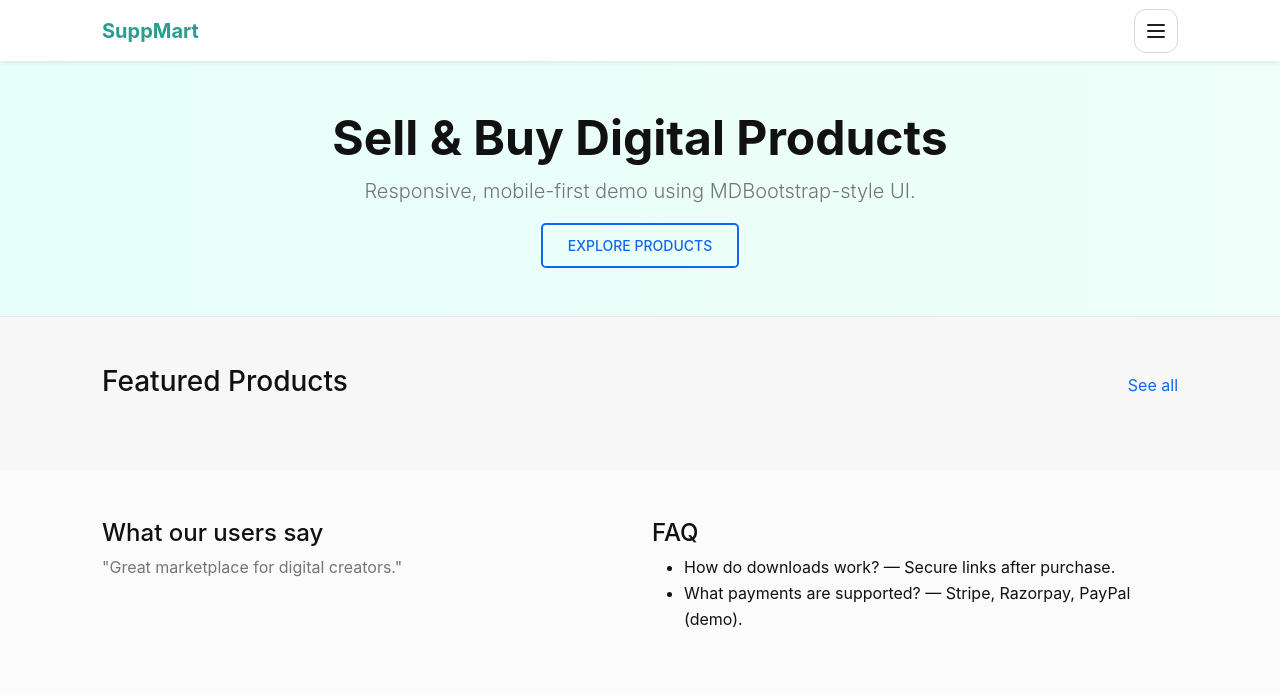
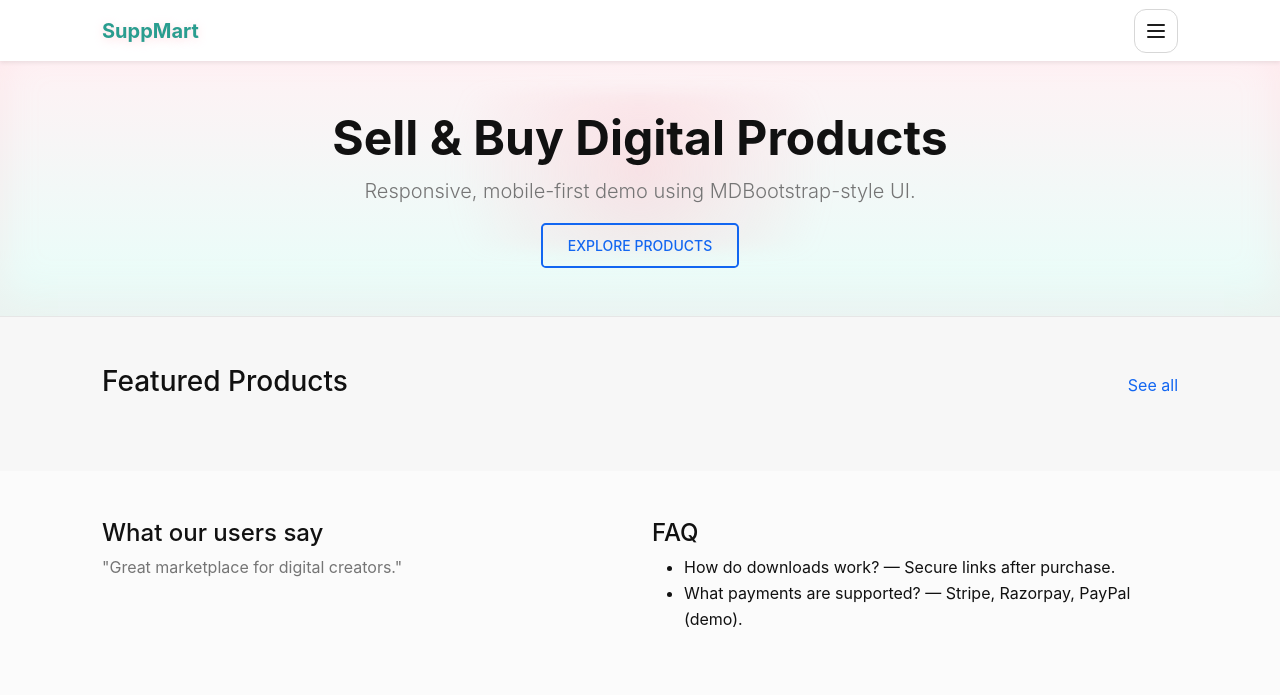
Before and after one commit to sohagmorning/eco-back, a PHP site: page /index.html in a window 1280 px wide. Shown: the top 695 px of the page. Run offline with PHP 8.4, Linux system fonts and the light colour scheme.

Commit message:
Add soft pink hero glow

```diff
--- a/styles.css
+++ b/styles.css
@@ -1,13 +1,16 @@
 :root{--accent:#2a9d8f;--muted:#666}
 *{box-sizing:border-box;font-family:Inter, system-ui, Arial, sans-serif}
 body{margin:0;color:#111;background:#f7f7f7}
-.navbar-brand{color:var(--accent)!important}
+.navbar-brand{color:var(--accent)!important;text-shadow:0 2px 10px rgba(255,182,193,.45)}
 .menu-trigger{width:44px;height:44px;border:1px solid #d7d7d7;border-radius:12px;background:#fff;display:inline-flex;flex-direction:column;justify-content:center;align-items:center;gap:4px;cursor:pointer;padding:0}
 .menu-trigger span{display:block;width:18px;height:2px;background:#1d1d1d;border-radius:999px}
 .site-menu-list .list-group-item{border:0;padding:1rem 1.25rem;font-weight:600}
 .site-menu-list .list-group-item + .list-group-item{border-top:1px solid #f0f0f0}
 .offcanvas{width:min(88vw,320px)}
-.hero{padding:3rem 1rem;text-align:center;background:linear-gradient(90deg,#e6fffa,#f0fff9);border-bottom:1px solid #e6e6e6}
+.hero{padding:3rem 1rem;text-align:center;background:linear-gradient(180deg,rgba(255,241,244,.92),rgba(230,255,250,.95));border-bottom:1px solid #e6e6e6;box-shadow:inset 0 -18px 40px rgba(255,182,193,.18)}
+.hero .container{position:relative}
+.hero .container::before{content:"";position:absolute;inset:-18px auto auto 50%;transform:translateX(-50%);width:min(520px,92vw);height:160px;background:radial-gradient(circle,rgba(255,182,193,.32),transparent 70%);filter:blur(8px);pointer-events:none;z-index:0}
+.hero .container > *{position:relative;z-index:1}
 .card-e{background:#fff;padding:12px;border-radius:10px;border:1px solid #eee}
 .product-thumb{height:160px;background:#f7f7f7;border-radius:8px;display:flex;align-items:center;justify-content:center;color:#aaa;font-size:28px}
 .mobile-bottom-nav{position:fixed;left:0;right:0;bottom:0;height:56px;background:#fff;border-top:1px solid #eee;display:flex;justify-content:space-around;align-items:center}
```
